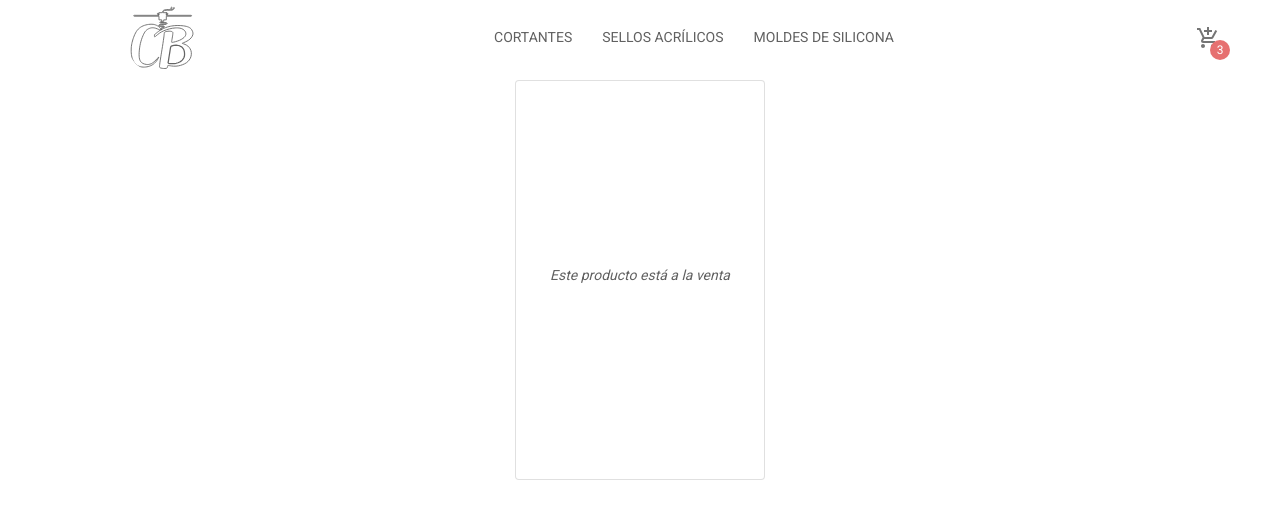
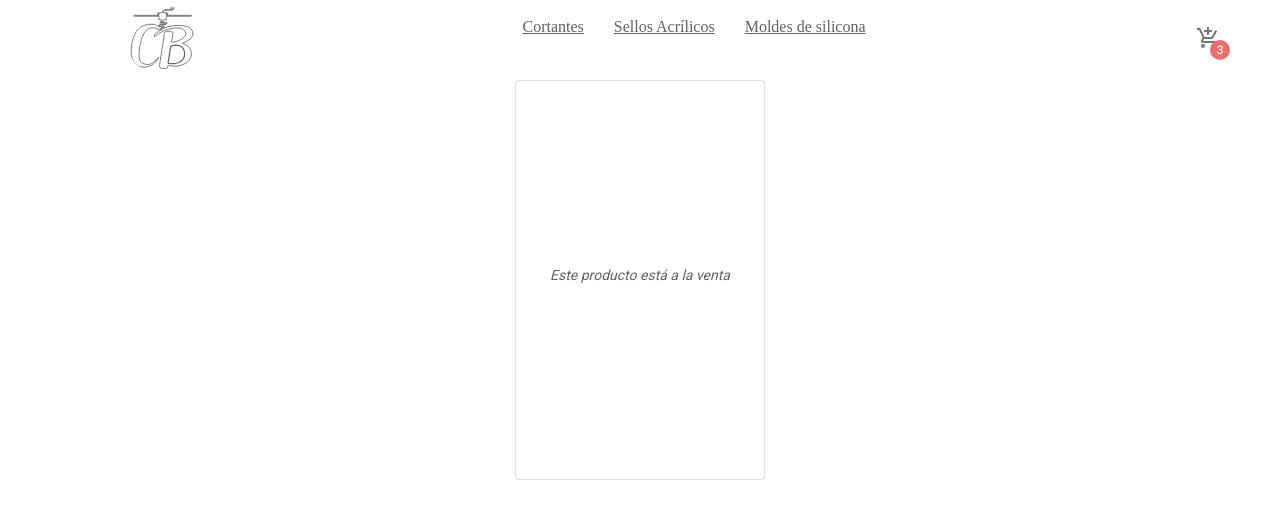
Before and after one commit to Giovi-22/Proyecto-Coderhouse, a React (Create React App) app: page / in a window 1280 px wide. Shown: the top 518 px of the page. Built offline with nearby package versions, Linux system fonts and the light colour scheme.

Commit message:
Agregando navegación a los links de NavBar

```diff
--- a/src/App.js
+++ b/src/App.js
@@ -1,11 +1,11 @@
-import React from "react";
+import React, { useEffect } from "react";
 import NavBar from "./Components/NavBar";
 import ItemListContainer from "./Components/ItemListContainer";
 import {createTheme, ThemeProvider} from "@mui/material";
 import "@fontsource/roboto";
 import { grey } from "@mui/material/colors";
-import { BrowserRouter } from "react-router-dom";
-
+import { BrowserRouter,Route,Routes} from "react-router-dom";
+import { useParams } from "react-router-dom";
 const theme = createTheme({
     palette:{
         primary:{
@@ -29,11 +29,19 @@ const theme = createTheme({
 
 const greeting = "Este producto está a la venta";
 function App(){
+   let cat = useParams();
+
     return (
         <BrowserRouter>
             <ThemeProvider theme={theme} >
                 <NavBar />
-                <ItemListContainer greeting={greeting}/>
+                <Routes>
+                    <Route path="/" element=<ItemListContainer greeting={greeting}/>/>
+                    <Route path="/Categorias/Cortantes" element= <ItemListContainer greeting="Cortantes" /> />
+                    <Route path="/Categorias/Sellos" element= <ItemListContainer greeting="Sellos" /> />
+                    <Route path="/Categorias/Moldes" element= <ItemListContainer greeting="Moldes" /> />
+                    <Route path="/*" element=<p>Ruta no encontrada</p> />
+                </Routes>
             </ThemeProvider>
         </BrowserRouter>
     );
--- a/src/Components/CartWidget.js
+++ b/src/Components/CartWidget.js
@@ -13,7 +13,7 @@ function CartWidget(){
                 }}
                 badgeContent={3}
                 color="primary">
-                <AddShoppingCartIcon />
+                <AddShoppingCartIcon ></AddShoppingCartIcon>
             </Badge>
         </IconButton>
     );
--- a/src/Components/NavBar.js
+++ b/src/Components/NavBar.js
@@ -4,22 +4,22 @@ import NavLinks from "./NavLinks";
 import CartWidget from "./CartWidget";
 import BrandLogo from "./BrandLogo";
 
+
 const navLinks=[
         {titulo:"Cortantes",
-         url: "/Cortantes",
+         url: "/Categorias/Cortantes",
          id:1
         },
         {titulo:"Sellos Acrílicos",
-         url:"/Sellos",
+         url:"/Categorias/Sellos",
          id: 2
          },
         {titulo:"Moldes de silicona",
-         url:"/Moldes",
+         url:"/Categorias/Moldes",
          id:3
          }
         ];
 function NavBar(){
-
 
     return(
         <Grid component="div" container spacing={2} alignItems="center"  >
--- a/src/Components/NavLinks.js
+++ b/src/Components/NavLinks.js
@@ -23,9 +23,13 @@ function NavLinks({href,title}){
         };
 
     return(
+            <>
 
-              <Button sx={linkStyle} variant="text">{title}<Link to={href} /></Button>
+              <Link style={linkStyle} to={href} >{title}</Link>
+            </>
     );
 }
 
 export default NavLinks;
+
+// <Button sx={linkStyle} variant="text"></Button>
```
